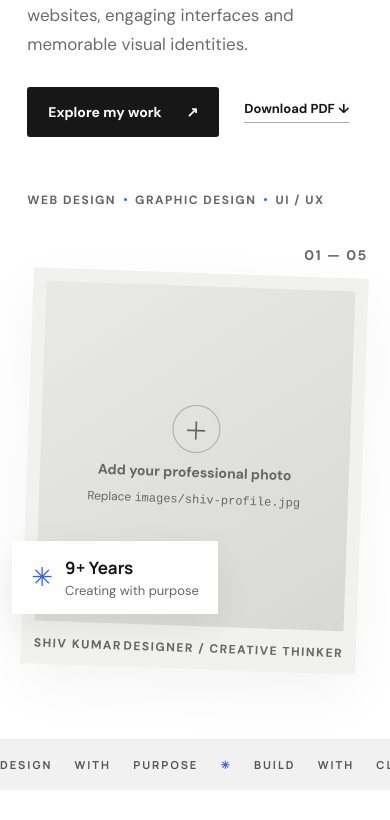
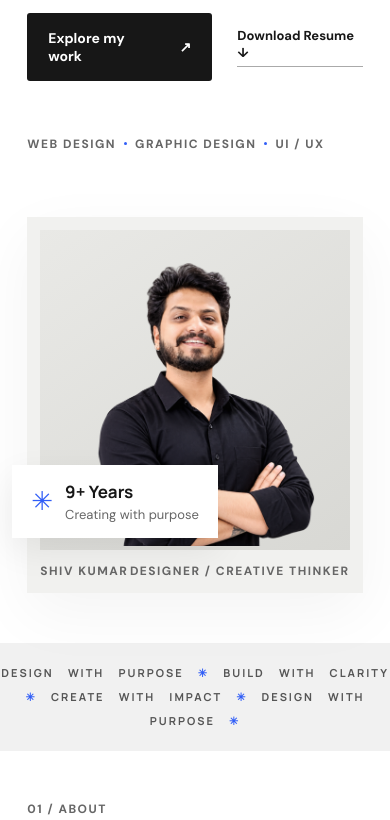
Before and after one commit to shivkumar19792/portfolio, a plain HTML site: page index.html in a window 390 px wide. Shown: the part 592-1412 px from the top of the page. Drawn offline with Linux system fonts and the light colour scheme.

Commit message:
Add files via upload

```diff
--- a/index.html
+++ b/index.html
@@ -17,7 +17,7 @@
     <button class="menu-toggle" aria-label="Toggle navigation" aria-expanded="false">☰</button>
     <nav class="nav" id="nav">
       <a href="#about">About</a><a href="#services">Expertise</a><a href="#work">Projects</a><a href="#experience">Experience</a><a href="#contact">Contact</a>
-      <a class="nav-cta" href="Shiv-Kumar-Portfolio.pdf" download>Download Portfolio</a>
+      <a class="nav-cta" href="Shiv-Kumar-Portfolio.pdf" download>Download Resume</a>
     </nav>
   </header>
 
@@ -30,21 +30,19 @@
         <p class="hero-text">Web & Graphic Designer with <strong>9+ years of experience</strong> turning ideas into thoughtful websites, engaging interfaces and memorable visual identities.</p>
         <div class="hero-actions">
           <a class="button button-dark" href="#work">Explore my work <span>↗</span></a>
-          <a class="text-link" href="Shiv-Kumar-Portfolio.pdf" download>Download PDF <span>↓</span></a>
+          <a class="text-link" href="Shiv-Kumar-Portfolio.pdf" download>Download Resume <span>↓</span></a>
         </div>
         <div class="hero-meta"><span>WEB DESIGN</span><i></i><span>GRAPHIC DESIGN</span><i></i><span>UI / UX</span></div>
       </div>
       <div class="hero-visual">
         <div class="photo-frame">
           <div class="photo-placeholder">
-            <div class="photo-icon">＋</div>
-            <strong>Add your professional photo</strong>
-            <span>Replace <code>images/shiv-profile.jpg</code></span>
+           <img src="assets/shiv-portrait.png"/>
           </div>
           <div class="photo-caption"><span>SHIV KUMAR</span><span>DESIGNER / CREATIVE THINKER</span></div>
         </div>
         <div class="floating-note"><span class="note-star">✳</span><div><strong>9+ Years</strong><small>Creating with purpose</small></div></div>
-        <div class="visual-index">01 — 05</div>
+        <!-- <div class="visual-index">01 — 05</div> -->
       </div>
     </section>
 
--- a/style.css
+++ b/style.css
@@ -154,18 +154,18 @@ a {
     border-radius: 50%}
 .hero-visual {
     position: relative;
-    max-width: 430px;
+    /* max-width: 430px; */
     width: 100%;
     justify-self: end;
 }
 .photo-frame {
     background: #f1f1ef;
     padding: 13px 13px 0;
-    transform: rotate(2deg);
+    /* transform: rotate(2deg); */
     box-shadow: 0 20px 60px #0000000c;
 }
 .photo-placeholder {
-    height: 425px;
+    height: 340px;
     background: linear-gradient(145deg, #e9e9e6, #d8d8d4);
     display: flex;
     align-items: center;
@@ -187,6 +187,13 @@ a {
 .photo-placeholder strong {
     font-size: 14px;
 }
+
+.photo-placeholder img{
+    max-width: 100%;
+    position: absolute;
+    top: -115px;
+}
+
 .photo-placeholder span {
     font-size: 12px;
 }
@@ -884,6 +891,12 @@ a {
 }
 }
 @media(max-width:650px) {
+
+   .photo-placeholder img{
+    position: relative;
+    top: 15px;
+    }
+
     .site-header {
     height: 68px;
 }
@@ -911,19 +924,38 @@ a {
 .hero h1 {
     font-size: 51px;
 }
+
+.hero h1 br{
+  display: none;
+}
+
+.hero h1 span{
+  display: inline-block;
+}
+
 .hero-visual {
     justify-self: center;
-    max-width: 340px;
+    max-width: 100%;
 }
 .photo-placeholder {
-    height: 340px;
+    height: 320px;
 }
+
+.ticker{
+ white-space: normal;
+ line-height: 24px;
+}
+
+.ticker div{
+    word-spacing: 10px;
+}
+
 .floating-note {
     left: -15px;
     bottom: 55px;
 }
 .section {
-    padding: 70px 7%}
+    padding: 50px 7%}
 .section-label span:last-child {
     display: none;
 }
```
Also changed, not shown: assets/shiv-portrait.png (added).
